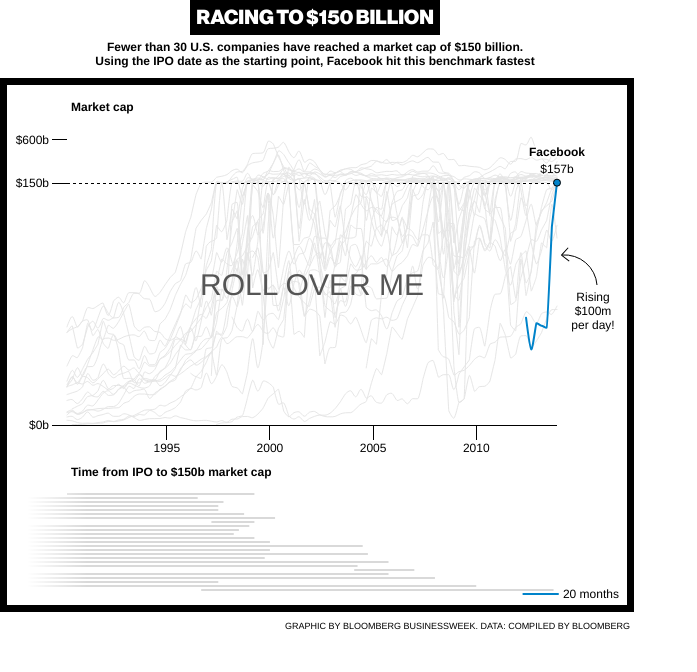
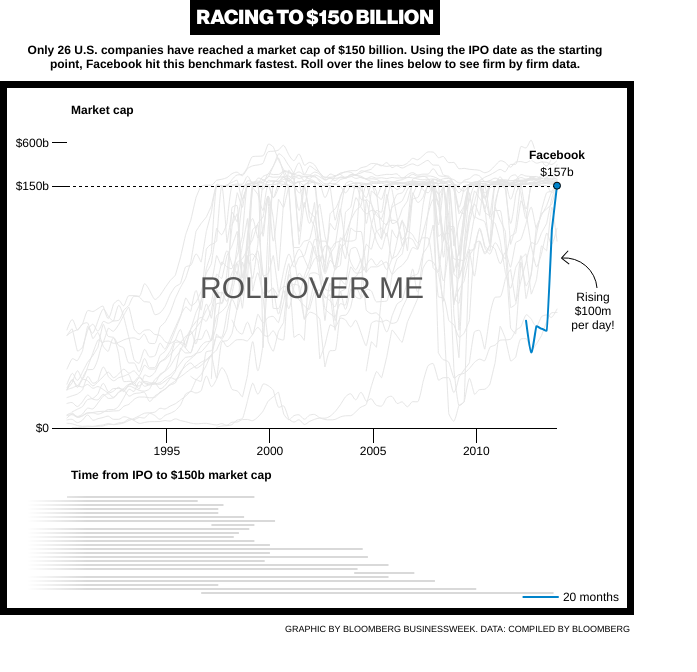
Before and after one commit to bizweekgraphics/so_many_lines_chart, a plain HTML site: page index.html in a window 1280 px wide. Shown: the whole page, without its empty margins (0-697 px from the left). Drawn offline with nearby package versions, Linux system fonts and the light colour scheme; a web font is replaced by a local one.

Commit message:
dek change

```diff
--- a/index.html
+++ b/index.html
@@ -157,9 +157,10 @@ path.arrow, polyline {
 .dek {
   text-align: center;
   font-size: 12px;
-    padding-top: 5px;
-  margin:0;
+    padding-top: 8px;
+  margin:0 auto;
   font-weight: bold;
+  width:600px;
 }
 
 #header {
@@ -178,7 +179,7 @@ path.arrow, polyline {
 
     <div id="header">
         <div class="hed_container"><p class="hed">RACING TO $150 BILLION</p></div>
-        <p class="dek">Fewer than 30 U.S. companies have reached a market cap of $150 billion. <br>Using the IPO date as the starting point, Facebook hit this benchmark fastest</p>
+        <p class="dek">Only 26 U.S. companies have reached a market cap of $150 billion. Using the IPO date as the starting point, Facebook hit this benchmark fastest. Roll over the lines below to see firm by firm data.</p>
     </div>
 
     <svg id="svg-canvas">
@@ -272,7 +273,7 @@ d3.tsv("market_cap.tsv", type, function(error, companies) {
       .innerTickSize(15)
 		  .scale(y)
 		  .orient("left")
-    			  .tickFormat(function(d) { return "$" + d/1000000000 + "b"})
+    			  .tickFormat(function(d) { return "$" + d/1000000000 + (d>0 ? "b": "")})
     			  .tickValues([0,150000000000,600000000000]))
             .append("text")
             .attr("x", 4)
```
